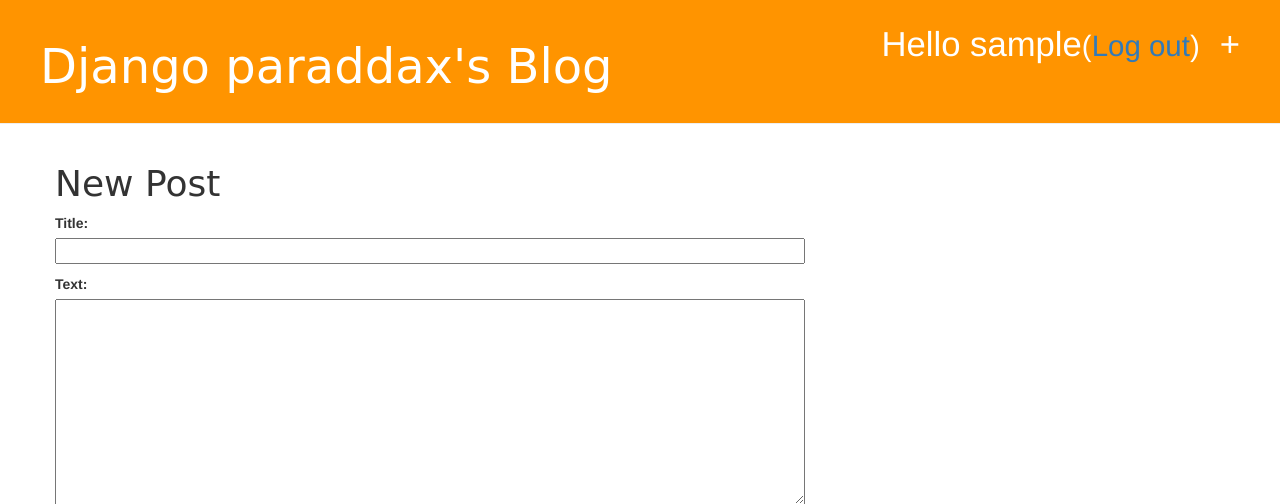
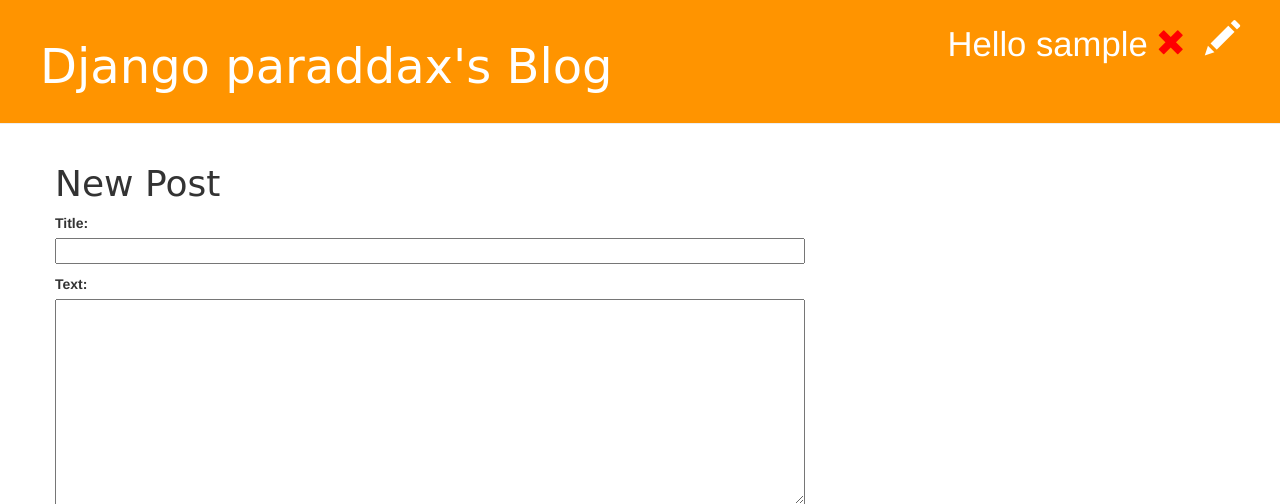
Before and after one commit to Dev-Guccin/my-first-blog, a Django app: page /post/new in a window 1280 px wide. Shown: the top 504 px of the page. Run offline with Django 3.2, Linux system fonts and the light colour scheme; the visitor is signed in with stand-in values (Sample User, id 1); some libraries are stand-ins or nearby versions.

Commit message:
change log out design

```diff
--- a/blog/templates/blog/base.html
+++ b/blog/templates/blog/base.html
@@ -10,10 +10,10 @@
     <body>
         <div class="page-header">
 	    {% if user.is_authenticated %}
-	    <a href="{% url 'post_new' %}" class="top-menu"><span class="glyphiccon glyphicon-plus"></span></a>
-	    <p class="top-menu"><span>Hello {{ user.username }}</span><small>(<a href="{% url 'logout' %}">Log out</a>)</small></p>
+	    <a href="{% url 'post_new' %}" class="top-menu"><span class="glyphicon glyphicon-pencil"></span></a>
+	    <p class="top-menu"><span>Hello {{ user.username }}</span><small> <a class="glyphicon glyphicon-remove" style="color:red" href="{% url 'logout' %}"></a> </small></p>
 	    {% else %}
-	    <a href="{% url 'login' %}" class="top-menu"><span class="glyphiccon glyphicon-lock"></span></a>
+	    <a href="{% url 'login' %}" class="top-menu"><span class="glyphicon glyphicon-off"></span></a>
 	    {% endif %}
             <h1><a href="/">Django paraddax's Blog</a></h1>
         </div>
```
Also changed, not shown: 1 other file.
